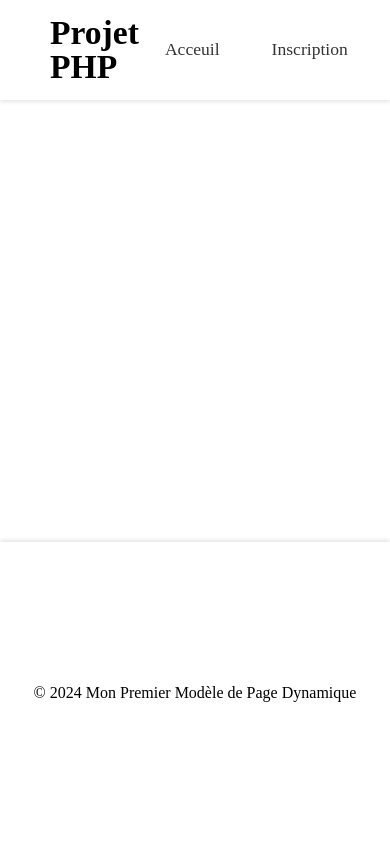
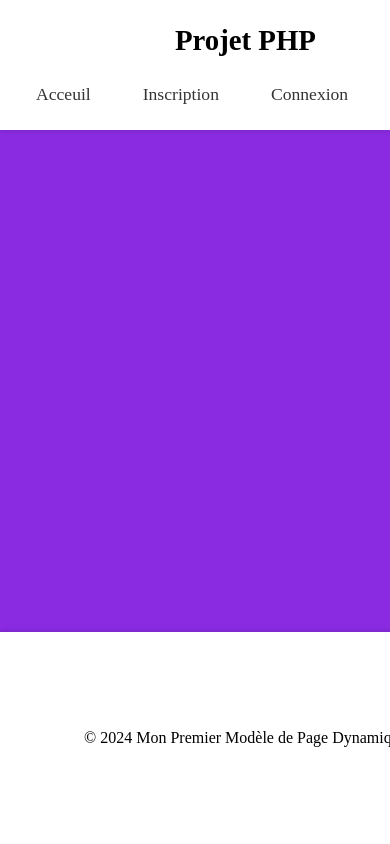
Before and after one commit to NicolasDeza/projet_php, a PHP site: page /index.php in a window 390 px wide; the page is wider, and only the part inside the window is pictured. Run offline with PHP 8.4, Linux system fonts and the light colour scheme.

Commit message:
css responsive

```diff
--- a/components/header.php
+++ b/components/header.php
@@ -20,7 +20,10 @@ session_start();
         <nav>
             <ul>
                 <li><a href="index.php">Acceuil</a></li>
+
+                <?php if(!isset($_SESSION['user_email'])): ?>
                 <li><a href="inscription.php">Inscription</a></li>
+                <?php endif; ?>
 
                 <?php if (!isset($_SESSION['user_email'])): ?>
                     <li><a href="connexion.php">Connexion</a></li>
--- a/public/style/style.css
+++ b/public/style/style.css
@@ -21,7 +21,7 @@ header {
   display: flex;
   align-items: center;
   justify-content: space-between;
-  padding: 0 25px;
+  padding: 10 25px;
 }
 
 header nav {
@@ -68,3 +68,38 @@ footer {
   box-shadow: 0 -2px 4px rgba(0, 0, 0, 0.1);
   padding: 1rem;
 }
+
+/* Adaptation smartphone */
+@media screen and (max-width: 480px) {
+  body {
+    background-color: blueviolet;
+  }
+  div#wrapp {
+    grid-template-columns: 1fr;
+    grid-template-areas:
+      "header"
+      "main"
+      "footer";
+  }
+
+  header {
+    height: 110px;
+    padding: 10px;
+    flex-direction: column;
+    align-items: center;
+    justify-content: center;
+  }
+  nav {
+    width: 100%;
+  }
+  h1 {
+    margin: auto;
+    font-size: 1.8em;
+  }
+  main {
+    padding: 10px;
+  }
+  footer {
+    height: 180px;
+  }
+}
```
